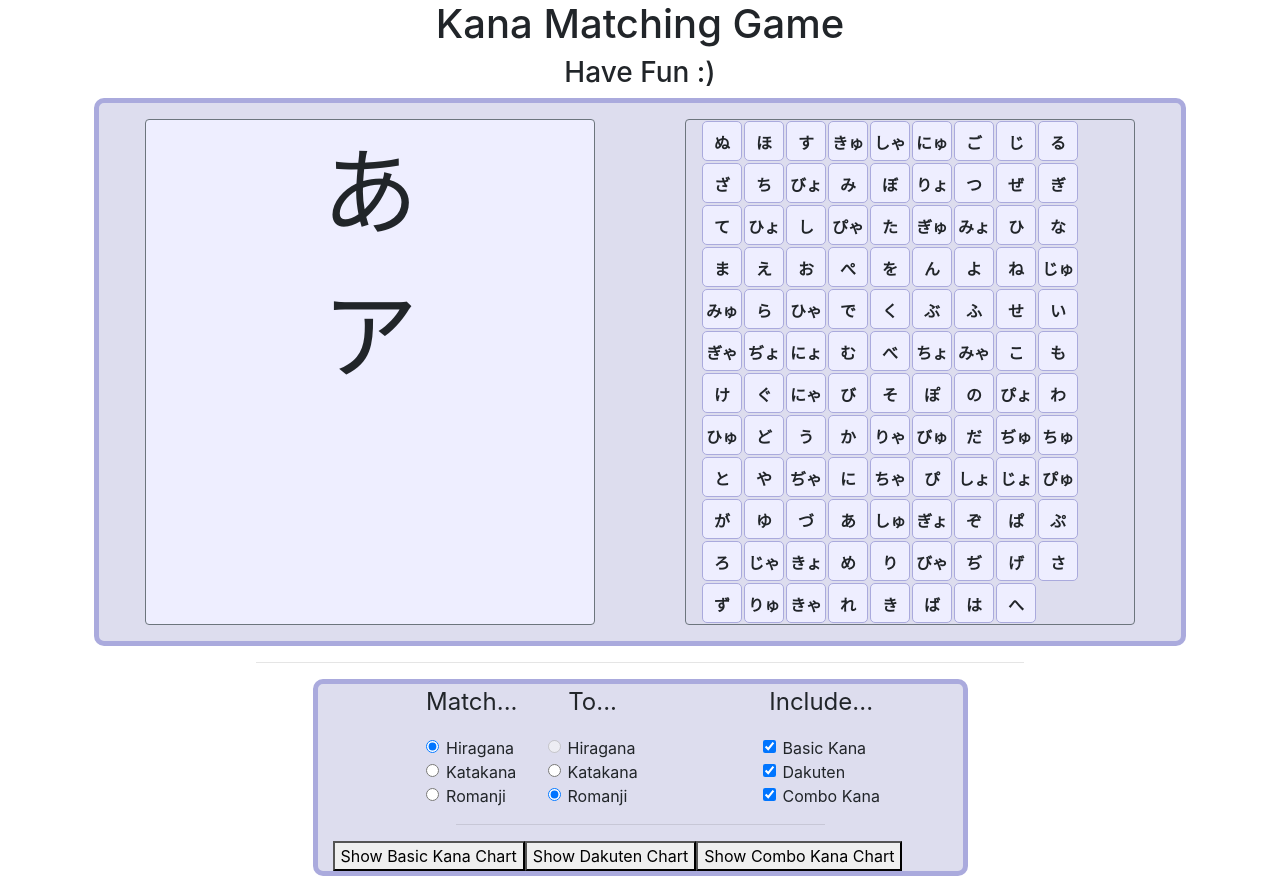
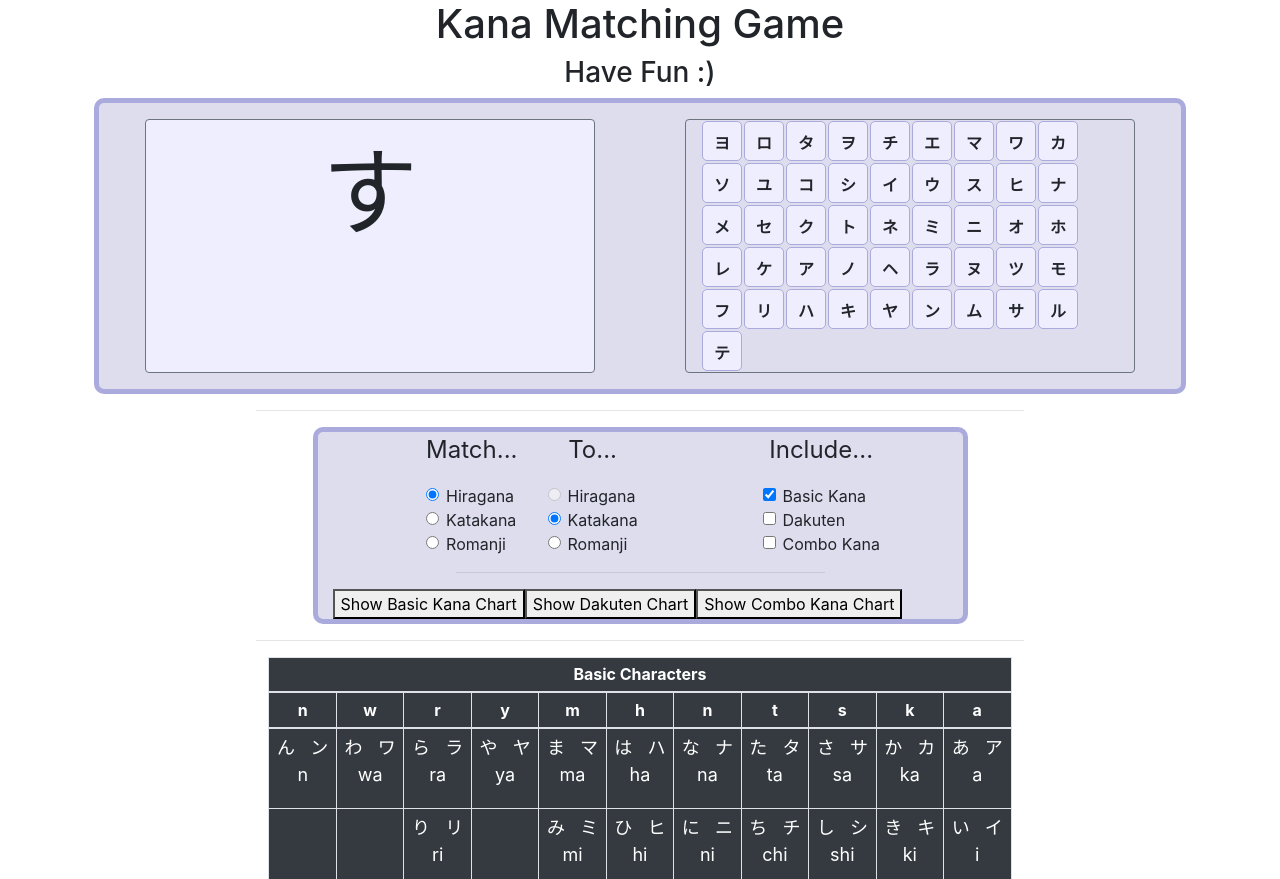
Before and after one commit to jc429/kana-matching, a plain HTML site: page index.html in a window 1280 px wide. Shown: the top 879 px of the page. Drawn offline with nearby package versions, Linux system fonts and the light colour scheme.

Commit message:
basic gameplay works

```diff
--- a/index.html
+++ b/index.html
@@ -1,5 +1,5 @@
 <!doctype html>
-<html lang="en">
+<html lang="en" class="notranslate" translate="no">
 <head>
 	<!-- Required meta tags -->
 	<meta charset="utf-8">
@@ -37,13 +37,13 @@
 		<div id="game-area" class="container game-area p-3 col-sm-10">
 			<div class="row">
 				<div class="card container border border-secondary rounded col-sm-5 ">
-					<div class="card-contents">
-						<p class="massive center">あ<br/>ア</p>
+					<div id="active-card" class="card-contents">
+						<!-- kana card goes here -->
 					</div>
 				</div>
 				<div class="container border border-secondary rounded col-sm-5 ">
 					<div id="finding-area">
-
+						<!-- kana tiles go here -->
 					</div>
 				</div>
 			</div>
@@ -60,17 +60,17 @@
 						<p class="center">Match...</p>
 						<div class="form-check">
 							<label class="form-check-label">
-								<input id="hiraganaL"type="radio" class="form-check-input" name="radioL" checked>Hiragana
+								<input id="card-lang-hiragana" type="radio" class="form-check-input" name="radioL" checked>Hiragana
 							</label>
 						</div>
 						<div class="form-check">
 							<label class="form-check-label">
-								<input id="katakanaL"type="radio" class="form-check-input" name="radioL">Katakana
+								<input id="card-lang-katakana" type="radio" class="form-check-input" name="radioL">Katakana
 							</label>
 						</div>
 						<div class="form-check">
 							<label class="form-check-label">
-								<input id="romanjiL"type="radio" class="form-check-input" name="radioL">Romanji
+								<input id="card-lang-romanji" type="radio" class="form-check-input" name="radioL">Romanji
 							</label>
 						</div>
 					</div>
@@ -80,17 +80,17 @@
 						<p class="center">To...</p>
 						<div class="form-check">
 							<label class="form-check-label">
-								<input id="hiraganaR" type="radio" class="form-check-input" name="radioR" disabled>Hiragana
+								<input id="tile-lang-hiragana" type="radio" class="form-check-input" name="radioR" disabled>Hiragana
 							</label>
 						</div>
 						<div class="form-check">
 							<label class="form-check-label">
-								<input id="katakanaR" type="radio" class="form-check-input" name="radioR">Katakana
+								<input id="tile-lang-katakana" type="radio" class="form-check-input" name="radioR" checked>Katakana
 							</label>
 						</div>
 						<div class="form-check">
 							<label class="form-check-label">
-								<input id="romanjiR" type="radio" class="form-check-input" name="radioR" checked>Romanji
+								<input id="tile-lang-romanji" type="radio" class="form-check-input" name="radioR">Romanji
 							</label>
 						</div>
 					</div>
@@ -105,12 +105,12 @@
 						</div>
 						<div class="form-check">
 							<label class="form-check-label">
-								<input id="incl-dakuten" type="checkbox" class="form-check-input" name="incl-kana" checked>Dakuten
+								<input id="incl-dakuten" type="checkbox" class="form-check-input" name="incl-kana">Dakuten
 							</label>
 						</div>
 						<div class="form-check">
 							<label class="form-check-label">
-								<input id="incl-combo" type="checkbox" class="form-check-input" name="incl-kana" checked>Combo Kana
+								<input id="incl-combo" type="checkbox" class="form-check-input" name="incl-kana">Combo Kana
 							</label>
 						</div>
 					</div>
--- a/kana-match.js
+++ b/kana-match.js
@@ -1,6 +1,10 @@
 /* Main Kana Matching Program */
 
 var kana_list = "";
+var card_stack = [];
+var card_lang = "";
+var tile_lang = "";
+var cur_kana;
 
 $(document).ready(function(){
 	LoadKana();
@@ -17,6 +21,7 @@ $(document).ready(function(){
 
 	$("input[type=radio]").click(function () {
 		UpdateRadio(this);
+		InitGame();
 	});
 
 
@@ -57,7 +62,29 @@ function LoadKana(){
 function InitGame(){
 	var finding_area = document.getElementById("finding-area");
 	var klist = [];
-	var mode = "hiragana"
+	card_lang = "hiragana";
+	tile_lang = "hiragana";
+
+	if($("#card-lang-hiragana").prop("checked")){
+		card_lang = "hiragana";
+	}
+	if($("#card-lang-katakana").prop("checked")){
+		card_lang = "katakana";
+	}
+	if($("#card-lang-romanji").prop("checked")){
+		card_lang = "romanji";
+	}
+
+	if($("#tile-lang-hiragana").prop("checked")){
+		tile_lang = "hiragana";
+	}
+	if($("#tile-lang-katakana").prop("checked")){
+		tile_lang = "katakana";
+	}
+	if($("#tile-lang-romanji").prop("checked")){
+		tile_lang = "romanji";
+	}
+
 
 	finding_area.innerHTML = "";
 
@@ -77,20 +104,29 @@ function InitGame(){
 		});
 	}
 
+	/* shuffle the tiles, and shuffle the kana deck too while we're here */
+	card_stack = Shuffle(klist.slice());
 	klist = Shuffle(klist);
 
-	//finding_area.insertAdjacentHTML("beforeend","<p><b>");
+	/* create html for the tiles */
 	var str = "";
 	$.each(klist, function(i, curKana){
-		str += CreateKanaNode(finding_area, curKana, mode);
+		str += CreateKanaNode(curKana, tile_lang);
 	});
 	finding_area.insertAdjacentHTML("beforeend", str);
-	//finding_area.insertAdjacentHTML("beforeend","</b></p>");
+	// hook up click listener
+	$(".find-tile").click(function (){
+		var kana_name = $(this).children().attr("name");
+		CheckMatch(kana_name);
+	});
+
+	DrawCard();
 }
 
-function CreateKanaNode(finding_area, kana, mode){
+/* creates a single kana tile */
+function CreateKanaNode(kana, mode){
 	var str = "<div class=\"find-tile\">";
-	str += "<div class=\"find-tile-contents\" id=\"find-" + kana.romanji + "\">";
+	str += "<div class=\"tile-contents\" id=\"find-" + kana.romanji + "\" name=\"" + kana.romanji + "\">";
 	switch(mode){
 		case "hiragana":
 			str += kana.hiragana;
@@ -141,6 +177,59 @@ function UpdateRadio(btn){
 	}
 }
 
+
+function RetrieveKana(){
+	if(card_stack.length > 0){
+		return card_stack.pop();
+	}
+	else{
+		console.log("no cards remaining");
+	}
+}
+
+/* draw a card off the deck, and display it */
+function DrawCard(){
+	active_card = document.getElementById("active-card");
+	active_card.innerHTML = "";
+
+	var str = "<p class=\"massive center\">"
+
+	cur_kana = RetrieveKana();
+	switch(card_lang){
+		case "hiragana":
+			str += cur_kana.hiragana;
+			break;
+		case "katakana":
+			str += cur_kana.katakana;
+			break;
+		case "romaji":
+			str += cur_kana.romanji;
+			break;
+	}
+
+	str += "</p>";
+
+	active_card.insertAdjacentHTML("beforeend", str);
+}
+
+/* check if the correct kana tile was clicked */
+function CheckMatch(guess){
+	if(guess == cur_kana.romanji){
+		// success!
+		console.log("success!");
+		DrawCard();
+	}
+	else{
+		// failure!
+	}
+}
+
+/* reveal the correct answer on the card */
+function RevealAnswer(){
+
+}
+
+
 /* shuffling function */
 function Shuffle(array) {
 	var m = array.length, t, i;
--- a/style.css
+++ b/style.css
@@ -134,7 +134,7 @@ hr {
 	background-color: var(--card-click-color);
 }
 
-.find-tile-contents{
+.tile-contents{
 	-webkit-touch-callout : none;
 	-webkit-user-select: none;
 }
@@ -142,6 +142,7 @@ hr {
 
 .finding-area{
 	padding: 10px;
+	margin: 10px;
 }
 
 .game-area{
```
